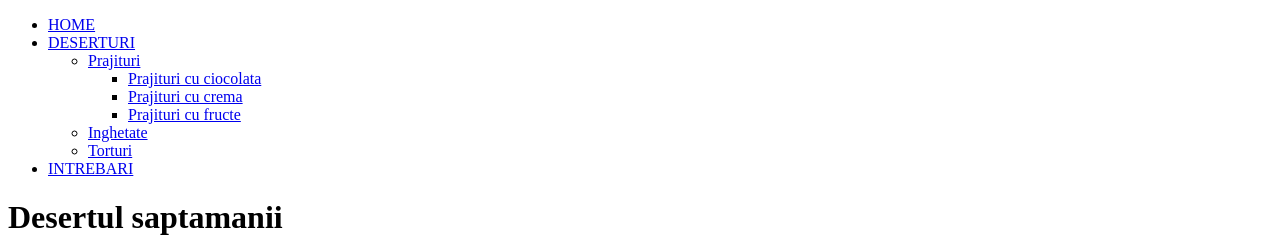
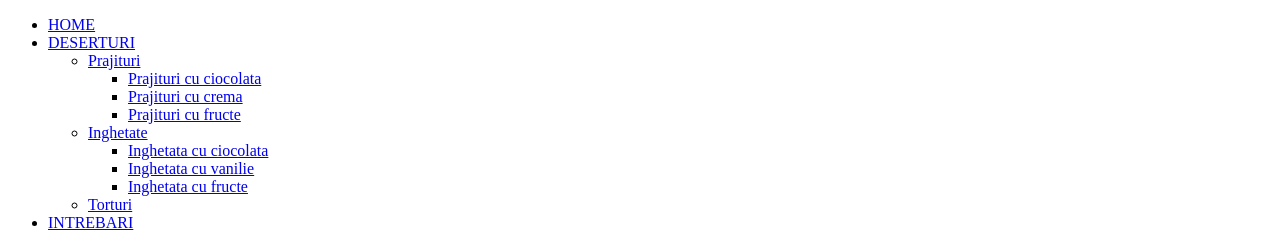
Before and after one commit to andreea05/my_repository-, a plain HTML site: page homepage.html in a window 1280 px wide. Shown: the top 250 px of the page. Drawn offline with Linux system fonts and the light colour scheme.

Commit message:
Modify menu inghetate

```diff
--- a/homepage.html
+++ b/homepage.html
@@ -18,6 +18,11 @@
 							<li><a href="#">Prajituri cu fructe</a></li>
 						</ul>
 					<li><a href="#">Inghetate</a></li>
+						<ul>
+							<li><a href="#">Inghetata cu ciocolata</a></li>
+							<li><a href="#">Inghetata cu vanilie</a></li>
+							<li><a href="#">Inghetata cu fructe</a></li>
+						</ul>
 					<li><a href="#">Torturi</a></li>
 				</ul>
 			<li><a href="#">INTREBARI</a></li>
```
